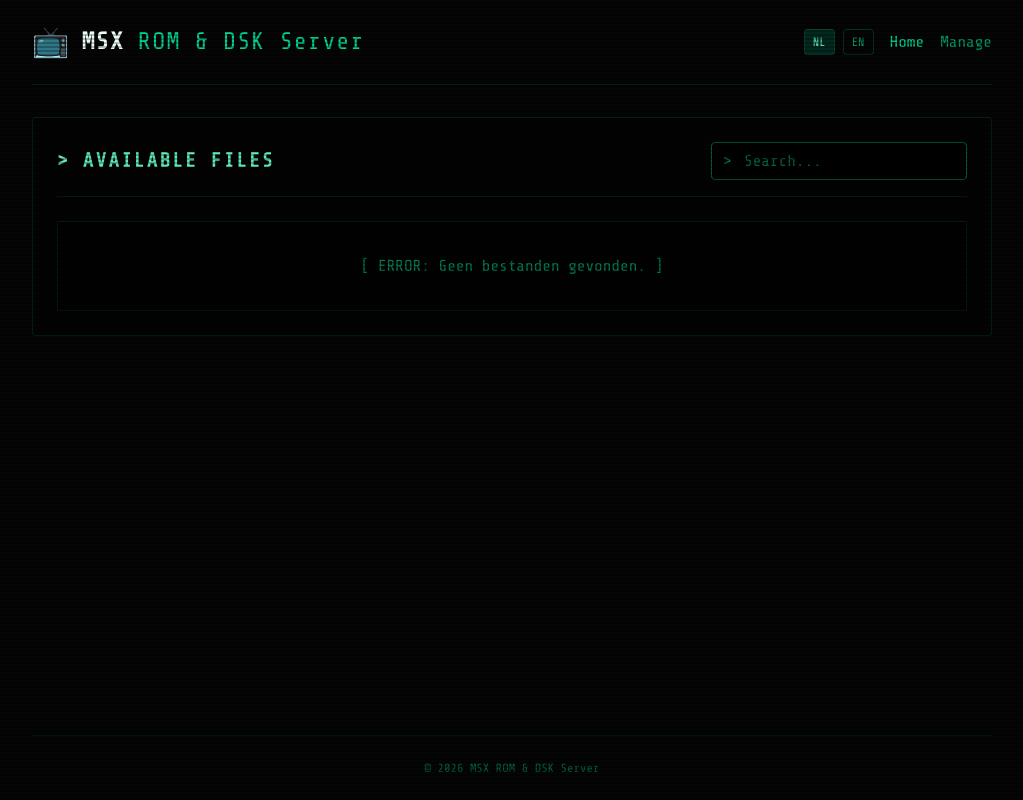
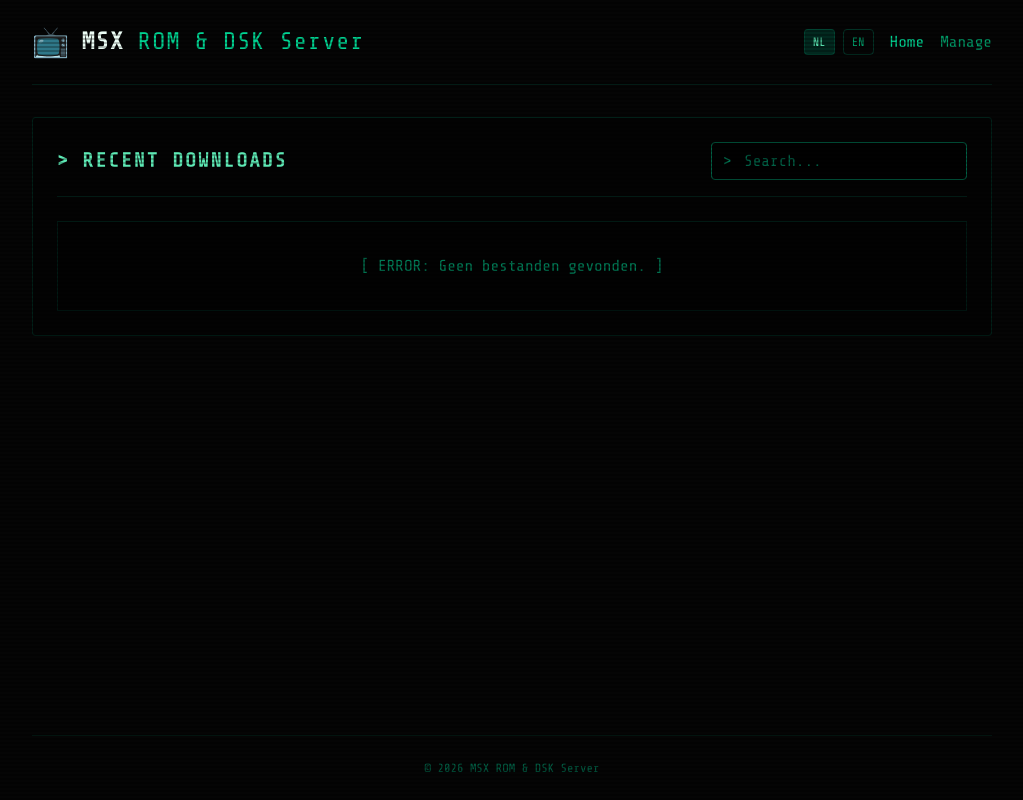
Before and after one commit to Pax-nl/msx-flask, a Flask app: page / in a window 1280 px wide. Shown: the whole page, without its empty margins (128-1151 px from the left). Run offline with Flask 3, Linux system fonts and the light colour scheme; data that the repository does not hold is empty.

Commit message:
Filter index page to only show downloaded files and rename header to RECENT DOWNLOADS

```diff
--- a/templates/index.html
+++ b/templates/index.html
@@ -3,7 +3,7 @@
 {% block content %}
 <div class="mb-8 p-6 bg-black/40 border border-emerald-900/40 rounded-sm">
     <div class="flex flex-col sm:flex-row justify-between items-center gap-4 mb-6 border-b border-emerald-900/30 pb-4">
-        <h2 class="text-xl text-emerald-300 font-bold uppercase tracking-widest text-center sm:text-left">> AVAILABLE FILES</h2>
+        <h2 class="text-xl text-emerald-300 font-bold uppercase tracking-widest text-center sm:text-left">> RECENT DOWNLOADS</h2>
 
         <div class="relative w-full sm:w-auto">
             <span class="absolute inset-y-0 left-0 pl-3 flex items-center text-emerald-700">>&nbsp;</span>
@@ -93,7 +93,12 @@
                     downloads: game.downloads || 0,
                     last_downloaded: game.last_downloaded || null
                 };
-            });
+            }).filter(game => game.downloads > 0);
+
+            if (allGames.length === 0) {
+                gamesList.innerHTML = `<div class="text-emerald-700 py-8 text-center border border-emerald-900/30 bg-black/20">[ NO RECENT DOWNLOADS ]</div>`;
+                return;
+            }
 
             // Sort by: last downloaded (most recent first), then alphabetically
             allGames.sort((a, b) => {
```
